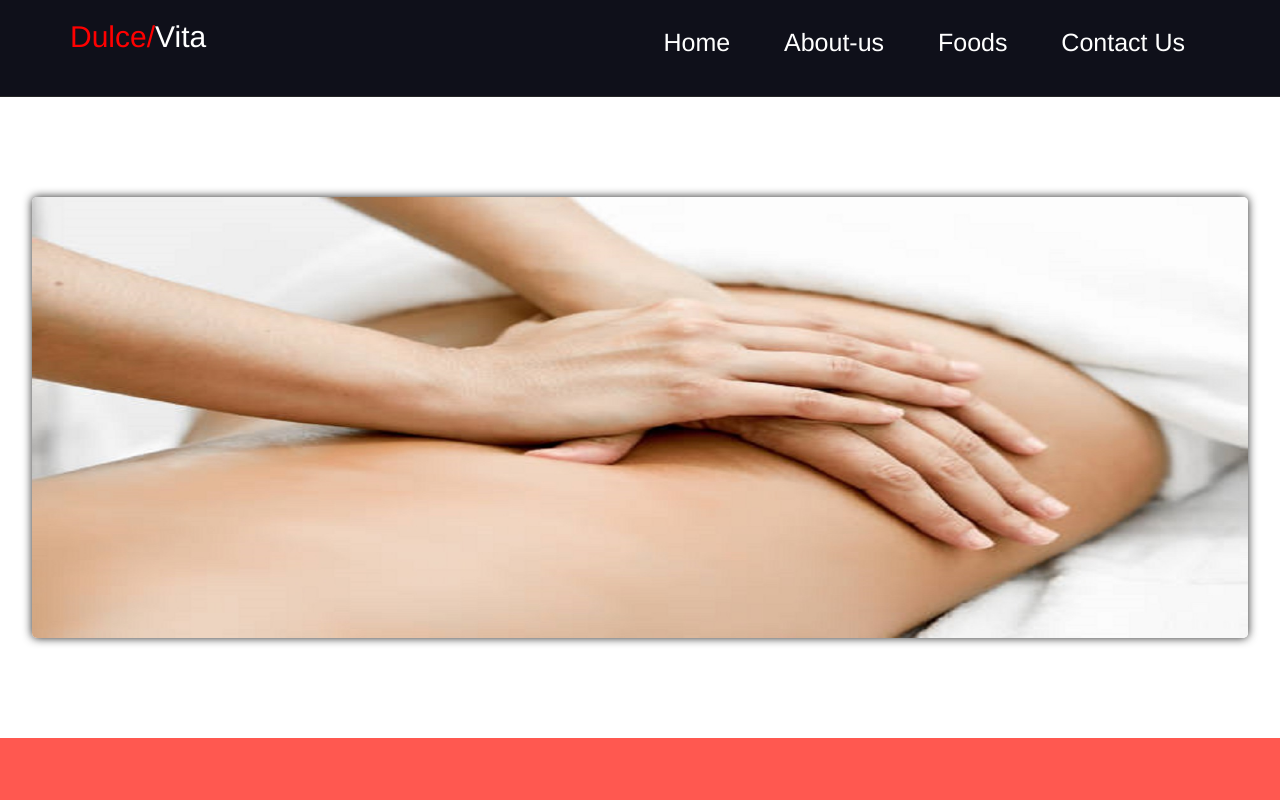
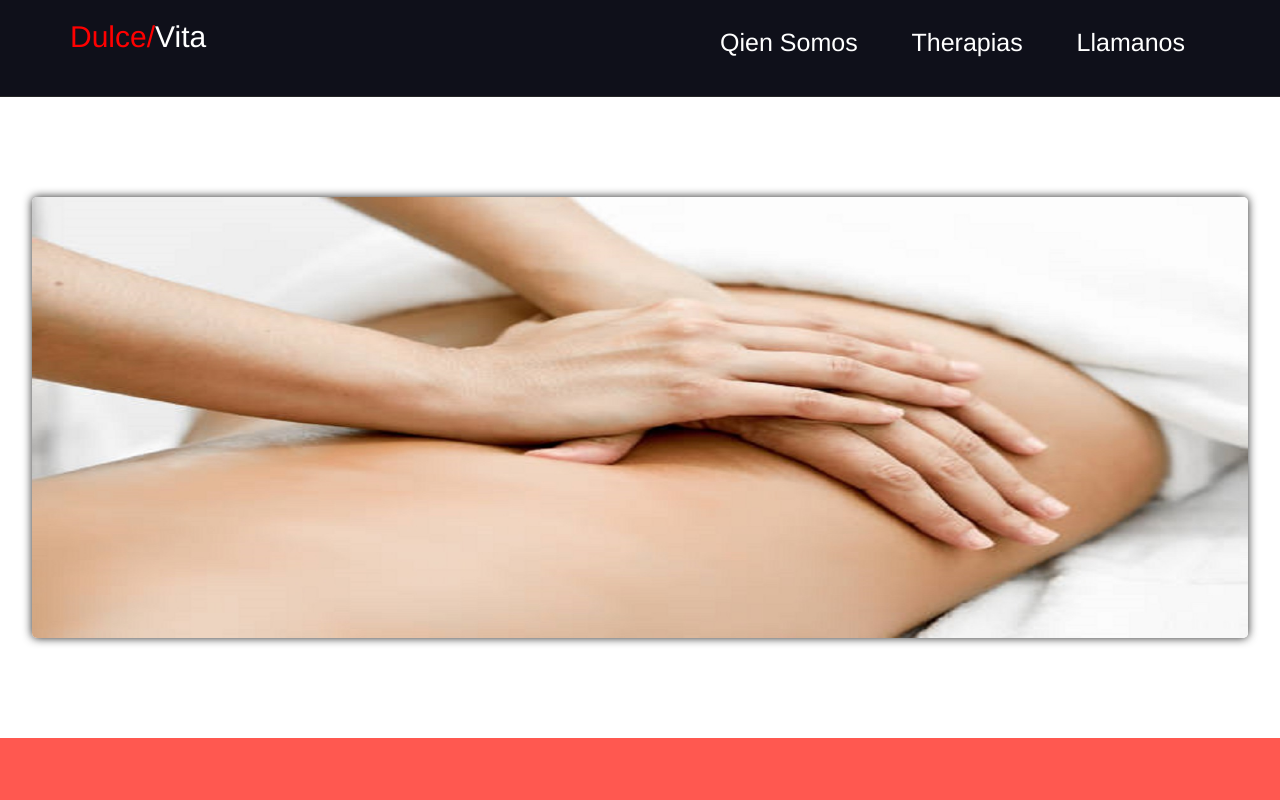
Before and after one commit to UxDeveloper82/Dulce-Vita, a plain HTML site: page index.html in a window 1280 px wide. Shown: the top 800 px of the page. Drawn offline with nearby package versions, Linux system fonts and the light colour scheme; a script that the page names is missing.

Commit message:
updating

```diff
--- a/index.html
+++ b/index.html
@@ -18,10 +18,9 @@
 			    </div>
 			    <nav>
                     <ul class="topnav" id="myTopnav">
-			            <li><a href="#">Home</a></li>
-					    <li><a href="#">About-us</a></li>
-					    <li><a href="#">Foods</a></li>
-					    <li><a href="#">Contact Us</a></li>
+					    <li><a href="#">Qien Somos</a></li>
+					    <li><a href="#">Therapias</a></li>
+					    <li><a href="#">Llamanos</a></li>
 			        </ul>
                 </nav>
 	    </div>
@@ -282,7 +281,7 @@ for (i = 0; i < acc.length; i++) {
 			<div class="row">
 				<div class="col-md-12">
 					<ul>
-						<li><a href="https://www.facebook.com/UxDesign-690772767726869/"><i class="fa fa-facebook"></i></a></li>
+						<li><a href="https://www.facebook.com/rosa.sanchez.56829446"><i class="fa fa-facebook"></i></a></li>
 						<li><a href=""><i class="fa fa-google-plus"></i></a></li>
 						<li><a href=""><i class="fa fa-twitter"></i></a></li>
 						<li><a href=""><i class="fa fa-yelp"></i></a></li>
```
